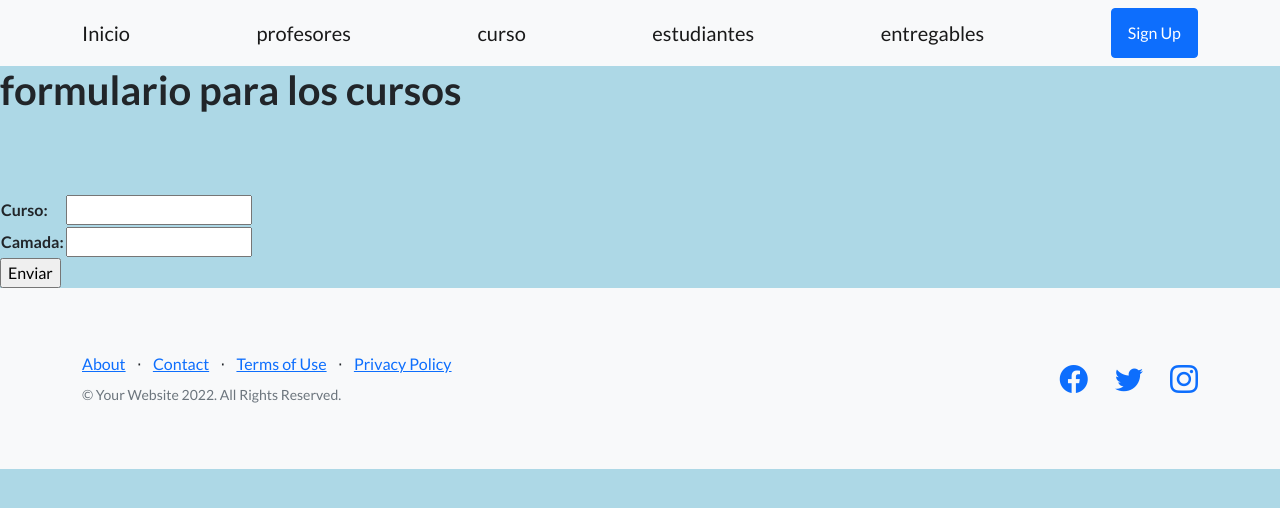
After one commit to BALBA123/proyecto_coder, a Django app: page /AppCode/cursoFormulario in a window 1280 px wide. The commit adds this page. Shown: the top 508 px of the page. Run offline with Django 4.2, Linux system fonts and the light colour scheme; some libraries are stand-ins or nearby versions.

Commit message:
carga de formularios andando (para cursos)

```diff
--- /dev/null
+++ b/AppCode/forms.py
@@ -0,0 +1,8 @@
+from django import forms
+
+
+class cursoFormulario(forms.Form):
+
+    #especificar los campos
+    curso = forms.CharField(max_length= 30)
+    camada = forms.IntegerField()
--- /dev/null
+++ b/AppCode/templates/AppCode/cursoFormulario.html
@@ -0,0 +1,42 @@
+
+{% extends "AppCode/padre.html" %}
+
+{% load static %}
+
+{% block contenidoQueCambia %}
+    <!--aqui va lo que cambia, y lo que va asociado a esta vista-->
+
+    <head>
+
+        <title>CursoFormulario</title>
+
+    </head>
+
+    <body style="background-color: lightblue;">
+        <h1>formulario para los cursos</h1>
+        <br>
+        {% if miformulario.errors %}
+
+        <p style="background-color: red;">estan mal los datos revisar</p>
+
+        {% endif %}
+
+        <br>
+        <br>
+        <form action="" method="post"> {% csrf_token %}
+
+            <!--aca esta la magia de Django supuestamente...-->
+            <table>
+
+                {{ miFormulario.as_table}}
+
+            </table>
+
+            <input type="submit", value="Enviar">
+
+        </form>
+
+
+
+    </body>
+{% endblock %}
--- /dev/null
+++ b/AppCode/templates/AppCode/padre.html
@@ -0,0 +1,84 @@
+<!DOCTYPE html>
+<html lang="en">
+    <head>
+
+        {% load static %}
+
+        <meta charset="utf-8" />
+        <meta name="viewport" content="width=device-width, initial-scale=1, shrink-to-fit=no" />
+        <meta name="description" content="" />
+        <meta name="author" content="" />
+
+
+        <!-- Favicon-->
+        <link rel="icon" type="image/x-icon" href="{%static 'AppCode/assets/favicon.ico' %}" />
+        <!-- Bootstrap icons-->
+        <link href="https://cdn.jsdelivr.net/npm/bootstrap-icons@1.5.0/font/bootstrap-icons.css" rel="stylesheet" type="text/css" />
+        <!-- Google fonts-->
+        <link href="https://fonts.googleapis.com/css?family=Lato:300,400,700,300italic,400italic,700italic" rel="stylesheet" type="text/css" />
+        <!-- Core theme CSS (includes Bootstrap)-->
+        <link href="{%static 'AppCode/css/styles.css' %}" rel="stylesheet" />
+
+
+    </head>
+    <body>
+
+        <!-- Navigation-->
+        <nav class="navbar navbar-light bg-light static-top">
+            <div class="container">
+                <a class="navbar-brand" href="inicio">Inicio</a>
+                <a class="navbar-brand" href="profesores">profesores</a>
+                <a class="navbar-brand" href="curso">curso</a>
+                <a class="navbar-brand" href="estudiantes">estudiantes</a><!--este href esta echo con JS-->
+                <a class="navbar-brand" href="{% url 'entregables' %}">entregables</a><!--este href esta echo con python hay que agregar algo en las urls-->
+                <a class="btn btn-primary" href="#signup">Sign Up</a>
+            </div>
+        </nav>
+
+        {% block contenidoQueCambia %}
+
+        {% endblock %}
+
+        <footer class="footer bg-light">
+            <div class="container">
+                <div class="row">
+                    <div class="col-lg-6 h-100 text-center text-lg-start my-auto">
+                        <ul class="list-inline mb-2">
+                            <li class="list-inline-item"><a href="#!">About</a></li>
+                            <li class="list-inline-item">⋅</li>
+                            <li class="list-inline-item"><a href="#!">Contact</a></li>
+                            <li class="list-inline-item">⋅</li>
+                            <li class="list-inline-item"><a href="#!">Terms of Use</a></li>
+                            <li class="list-inline-item">⋅</li>
+                            <li class="list-inline-item"><a href="#!">Privacy Policy</a></li>
+                        </ul>
+                        <p class="text-muted small mb-4 mb-lg-0">&copy; Your Website 2022. All Rights Reserved.</p>
+                    </div>
+                    <div class="col-lg-6 h-100 text-center text-lg-end my-auto">
+                        <ul class="list-inline mb-0">
+                            <li class="list-inline-item me-4">
+                                <a href="#!"><i class="bi-facebook fs-3"></i></a>
+                            </li>
+                            <li class="list-inline-item me-4">
+                                <a href="#!"><i class="bi-twitter fs-3"></i></a>
+                            </li>
+                            <li class="list-inline-item">
+                                <a href="#!"><i class="bi-instagram fs-3"></i></a>
+                            </li>
+                        </ul>
+                    </div>
+                </div>
+            </div>
+        </footer>
+
+        <!-- Bootstrap core JS-->
+        <script src="https://cdn.jsdelivr.net/npm/bootstrap@5.1.3/dist/js/bootstrap.bundle.min.js"></script>
+        <!-- Core theme JS-->
+        <script src="{% static 'AppCode/js/scripts.js'  %}"></script>
+        <!-- * * * * * * * * * * * * * * * * * * * * * * * * * * * * * * * * * * * * * * * *-->
+        <!-- * *                               SB Forms JS                               * *-->
+        <!-- * * Activate your form at https://startbootstrap.com/solution/contact-forms * *-->
+        <!-- * * * * * * * * * * * * * * * * * * * * * * * * * * * * * * * * * * * * * * * *-->
+        <script src="https://cdn.startbootstrap.com/sb-forms-latest.js"></script>
+    </body>
+</html>
--- a/AppCode/urls.py
+++ b/AppCode/urls.py
@@ -4,13 +4,16 @@ from AppCode import views
 
 urlpatterns = [
 
-    path('', views.inicio), #esta era nuestra primer view
+    path('inicio', views.inicio), #esta era nuestra primer view
     path('curso', views.curso),
     path('profesores', views.profesores),
     path('estudiantes', views.estudiantes),
-    path('entregables', views.entregables),
+    path('entregables', views.entregables, name="entregables"),# esta url tiene "name" para que pueda ser llamada desde un boton en los html(padre)
 
-    path('cursos', views.cursoFunc, name="Cursos"), # este tira error... a buscar
+    path('cursos', views.cursoFunc, name="Cursos"), # este tira error... a buscar.
+            #ya anda habia cambiado los models y no habia echo un migrate por lo que no coincidia el model con la base de datos
+    path('cursoFormulario', views.cursoFormularios, name="cursoFormulario"),
+
 ]
 
 
--- a/AppCode/views.py
+++ b/AppCode/views.py
@@ -1,7 +1,9 @@
+from distutils.log import info
 from xml.dom.minidom import Document
 from django.shortcuts import render
 from django.http import HttpResponse
 from AppCode.models import cursos
+from AppCode.forms import cursoFormulario
 
 
 # Create your views here.
@@ -44,3 +46,26 @@ def estudiantes(request):
 
 def entregables(request):
     return render(request, "AppCode/entregables.html") #seguro lo tengo que cambiar por templates
+
+
+
+def cursoFormularios(request):
+    if request.method == "POST":
+
+        miFormulario = cursoFormulario(request.POST) # aca llega toda la info del HTML
+
+        print(miFormulario)
+
+        if miFormulario.is_valid: #validacion de django
+
+            informacion = miFormulario.cleaned_data #
+
+            curso = cursos (nombre=informacion['curso'], camada=informacion['camada'])
+            #en el model curso uno de los atributos es 'nombre' que lo completamos con el valor de la key 'curso' del diccionario que nos trae el formulario que es tipo JASON
+            curso.save()
+
+            return render(request, "AppCode/curso.html")
+    else:
+
+        miFormulario = cursoFormulario() #formulario vacio para construir el HTML
+        return render(request, "AppCode/cursoFormulario.html", {"miFormulario":miFormulario})
```
Also changed, not shown: AppCode/admin.py (+13 -0 lines), AppCode/templates/AppCode/curso.html (+38 -13 lines), AppCode/templates/AppCode/entregables.html (+37 -13 lines), AppCode/templates/AppCode/estudiantes.html (+37 -13 lines), AppCode/templates/AppCode/inicio.html (+31 -44 lines), AppCode/templates/AppCode/profesores.html (+36 -13 lines), AppCode/migrations/0002_rename_curso_cursos.py (added), db.sqlite3.
